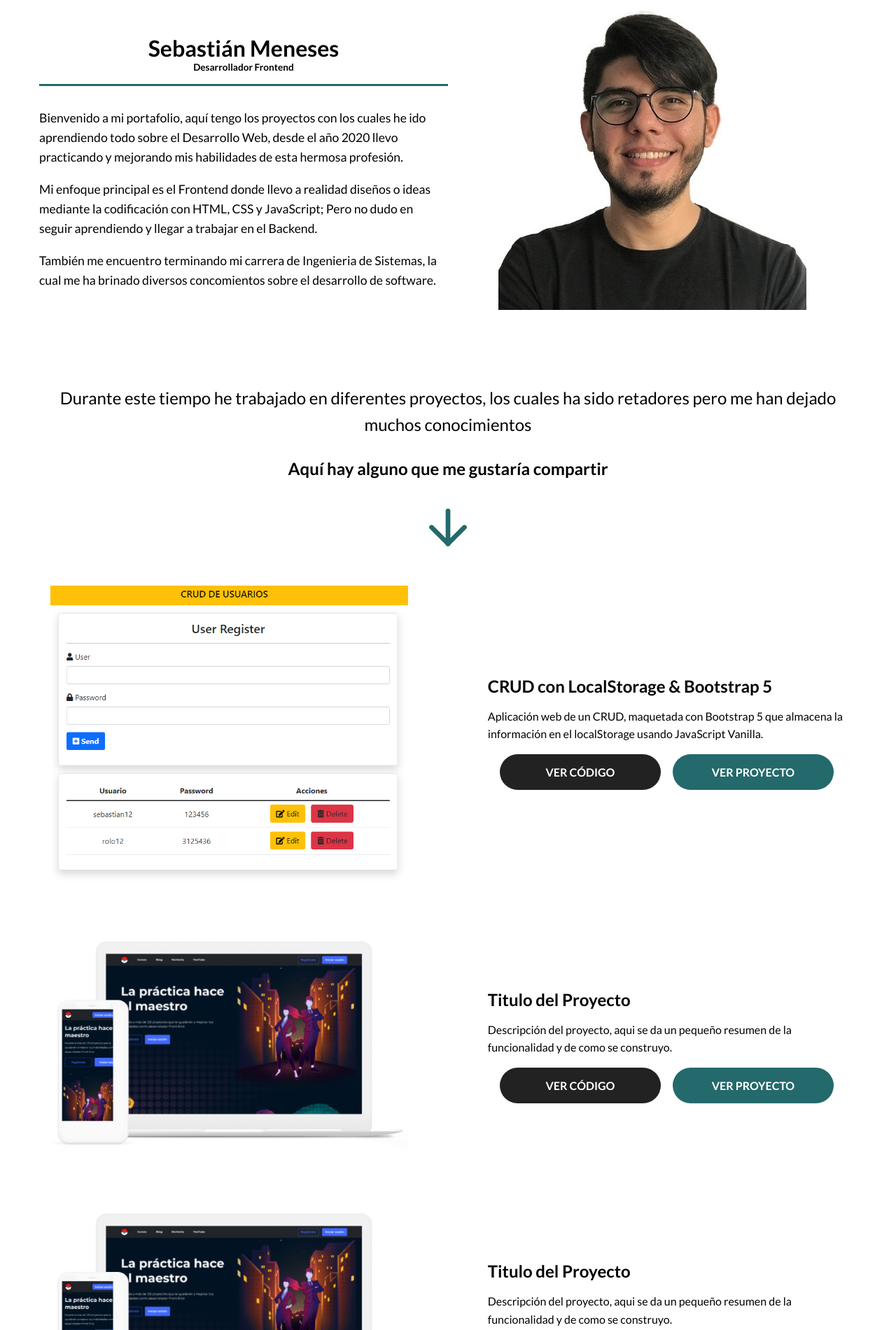
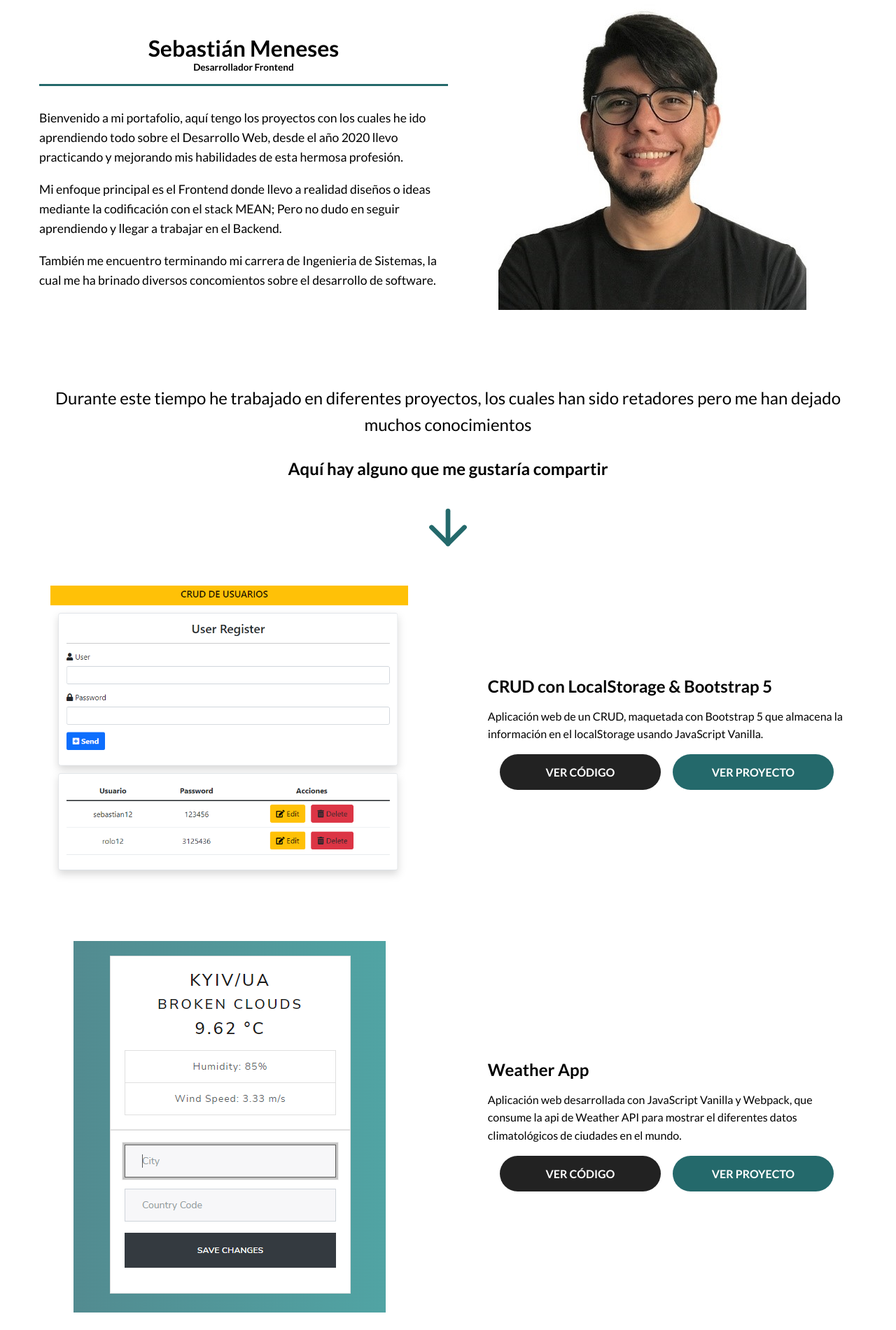
Before and after one commit to poncho29/Portafolio, a plain HTML site: page index.html in a window 1280 px wide. Shown: the part 101-2002 px from the top of the page at 70% size. Drawn offline with Linux system fonts and the light colour scheme.

Commit message:
agregando proyecto y corrigiendo ortografia

```diff
--- a/index.html
+++ b/index.html
@@ -34,6 +34,7 @@
         <a href="#portafolio">Portafolio</a>
         <a href="#contacto">Contacto</a>
         <a href="#">Curriculum</a>
+        <!-- <a href="./assets/CV-Ene-2022.pdf" download="Sebastian CV.pdf">Curriculum</a> -->
       </nav>
     </section>
   </header>
@@ -47,8 +48,8 @@
       <p>Bienvenido a mi portafolio, aquí tengo los proyectos con los cuales he ido aprendiendo todo sobre el Desarrollo
         Web, desde el año 2020 llevo practicando y mejorando mis habilidades de esta hermosa profesión.</p>
 
-      <p>Mi enfoque principal es el Frontend donde llevo a realidad diseños o ideas mediante la codificación con HTML,
-        CSS y JavaScript; Pero no dudo en seguir aprendiendo y llegar a trabajar en el Backend.</p>
+      <p>Mi enfoque principal es el Frontend donde llevo a realidad diseños o ideas mediante la codificación con el stack MEAN;
+        Pero no dudo en seguir aprendiendo y llegar a trabajar en el Backend.</p>
 
       <p>También me encuentro terminando mi carrera de Ingenieria de Sistemas, la cual me ha brinado diversos
         concomientos sobre el desarrollo de software.</p>
@@ -60,7 +61,7 @@
 
   <section id="portafolio" class="container portfolio section">
     <article class="portfolio-comment text-center">
-      <p>Durante este tiempo he trabajado en diferentes proyectos, los cuales ha sido retadores pero me han dejado
+      <p>Durante este tiempo he trabajado en diferentes proyectos, los cuales han sido retadores pero me han dejado
         muchos conocimientos</p>
 
       <p><span>Aquí hay alguno que me gustaría compartir</span></p>
@@ -90,14 +91,16 @@
     </article>
     <article class="portfolio-project section">
       <figure>
-        <img src="assets/img/project-1.jpg" alt="proyectos">
+        <img src="assets/img/img-waether.PNG" alt="proyectos">
       </figure>
       <aside class="content">
-        <h2>Titulo del Proyecto</h2>
-        <p>Descripción del proyecto, aqui se da un pequeño resumen de la funcionalidad y de como se construyo.</p>
+        <h2>Weather App</h2>
+        <p>Aplicación web desarrollada con JavaScript Vanilla y Webpack, que consume la api de Weather API para mostrar el diferentes datos climatológicos de ciudades en el mundo.</p>
         <div class="buttons">
-          <a href="#" class="btn" style="--btn-bg-color:var(--first-color);">VER CÓDIGO</a>
-          <a href="#" class="btn" style="--btn-bg-color:var(--second-color);">VER PROYECTO</a>
+          <a href="https://github.com/poncho29/weather-app" class="btn" target="_blank"
+             style="--btn-bg-color:var(--first-color);">VER CÓDIGO</a>
+          <a href="https://poncho29.github.io/weather-app/" class="btn" target="_blank"
+             style="--btn-bg-color:var(--second-color);">VER PROYECTO</a>
         </div>
       </aside>
     </article>
```
Also changed, not shown: assets/img/img-waether.PNG (added), 1 other file.
